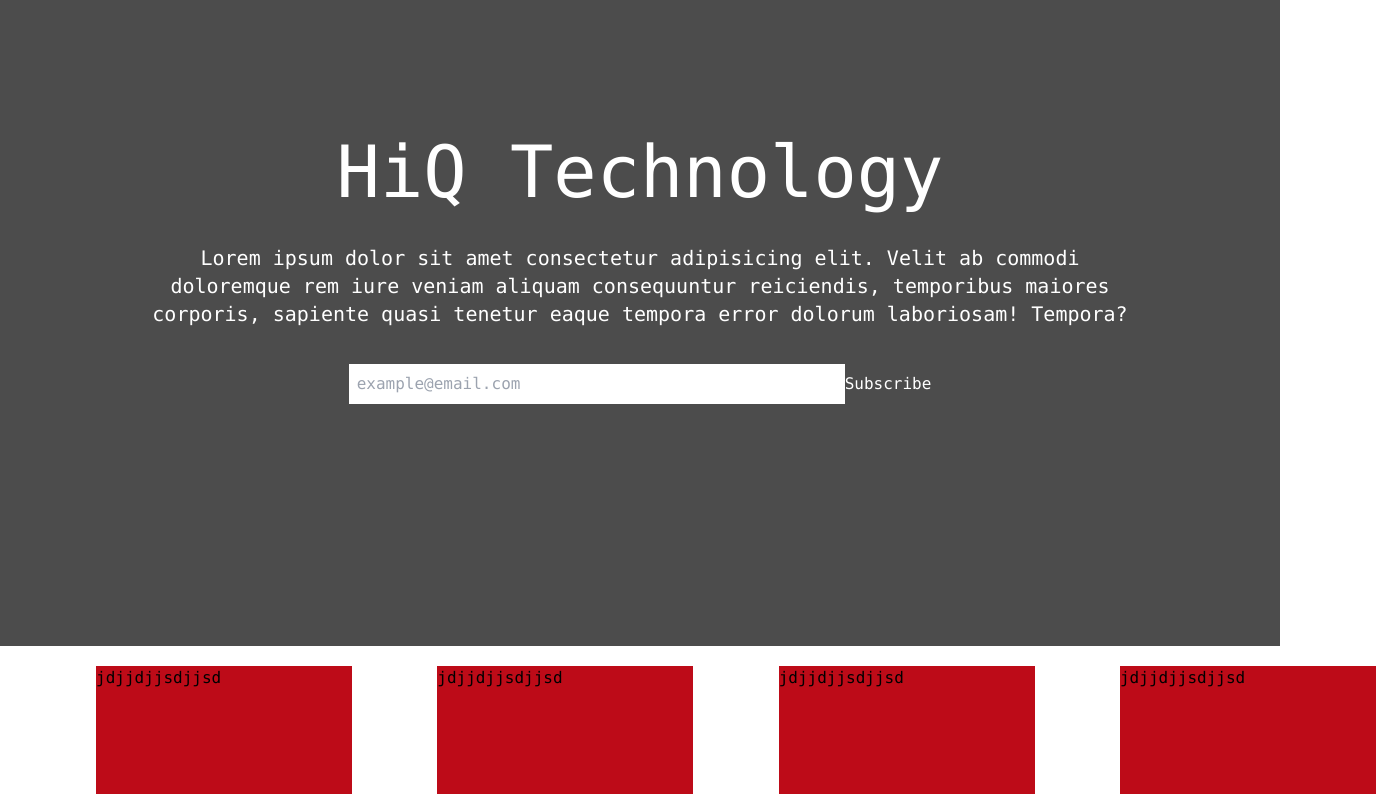
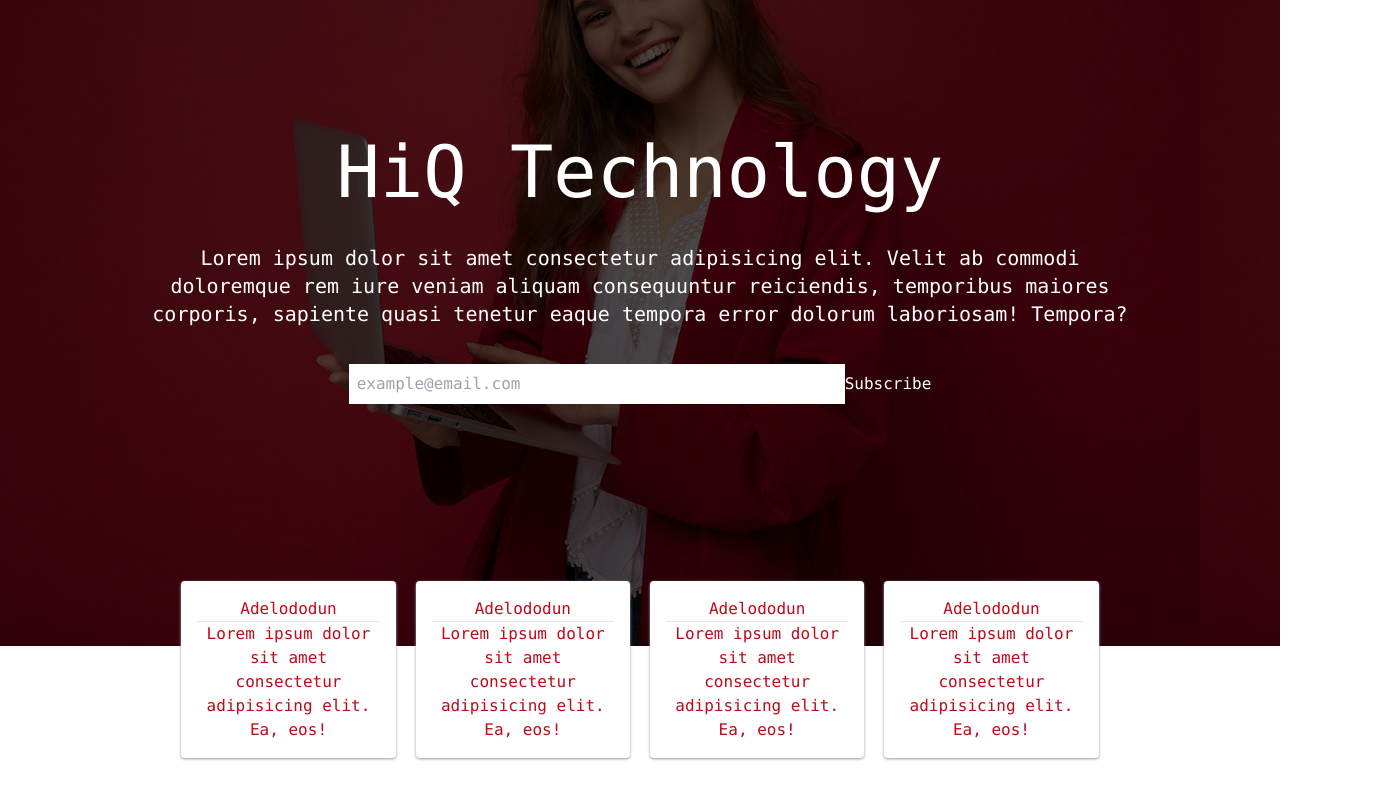
Before and after one commit to doiayokanmi/HiQ, a Next.js app: page / in a window 1280 px wide. Shown: the part 154-948 px from the top of the page, 1376 px wide, since content can reach past the window. Built offline with nearby package versions, Linux system fonts and the light colour scheme.

Commit message:
Service section set

```diff
--- a/components/Hero.jsx
+++ b/components/Hero.jsx
@@ -3,6 +3,7 @@
 import { motion } from "framer-motion";
 import Link from "next/link";
 import React from "react";
+import Services from "./Services";
 
 
 
@@ -28,7 +29,9 @@ const Hero = () => {
             <button>Subscribe</button>
           </div>
 
+        <Services />
         </div>
+
       </div>
     </>
   );
--- a/components/Services.jsx
+++ b/components/Services.jsx
@@ -1,29 +1,50 @@
-import React from 'react'
+import React from "react";
+import { icons } from "react-icons";
 
 const Services = () => {
+  const serviceList = [
+    {
+      title: "Adelododun",
+      color: "bg-primary",
+      para: "Lorem ipsum dolor sit amet consectetur adipisicing elit. Ea, eos!",
+      icon: "",
+    },
+    {
+        title: "Adelododun",
+        color: "bg-primary",
+        para: "Lorem ipsum dolor sit amet consectetur adipisicing elit. Ea, eos!",
+        icon: "",
+      },
+      {
+        title: "Adelododun",
+        color: "bg-primary",
+        para: "Lorem ipsum dolor sit amet consectetur adipisicing elit. Ea, eos!",
+        icon: "",
+      },
+      {
+        title: "Adelododun",
+        color: "bg-primary",
+        para: "Lorem ipsum dolor sit amet consectetur adipisicing elit. Ea, eos!",
+        icon: "",
+      }
+  ];
   return (
     <>
-        <div className="relative px-24">
-            <div className="w-100 absolute flex justify-between py-5 -top-50 w-full h-full">
-                <div className="w-1/5 h-32 bg-primary ">
-                    jdjjdjjsdjjsd
-                </div>
+      <div className="w-11/12 bg-transparent absolute px-24 rounded -bottom-36">
+        <div className="flex justify-between p-8 gap-5">
+          {serviceList.map((item, index) => (
+            <div key={index} className="w-1/4 rounded p-4 text-center bg-white text-primary hover:bg-primary hover:text-white hover:shadow-none shadow shadow-slate-400">
+            <h1 className="text-">{item.title}</h1>
+            <hr />
+              <p>
+                {item.para}
+              </p>
+            </div>
+          ))}
+        </div>
+      </div>
+    </>
+  );
+};
 
-                <div className="w-1/5 h-32 bg-primary ">
-                    jdjjdjjsdjjsd
-                </div>
-
-                <div className="w-1/5 h-32 bg-primary ">
-                    jdjjdjjsdjjsd
-                </div>
-
-                <div className="w-1/5 h-32 bg-primary ">
-                    jdjjdjjsdjjsd
-                </div>
-            </div>
-        </div>
-    </>
-  )
-}
-
-export default Services
+export default Services;
--- a/src/app/globals.css
+++ b/src/app/globals.css
@@ -4,6 +4,8 @@
 
 * {
   box-sizing: border-box;
+  padding: 0;
+  margin: 0;
   @apply font-mono
 }
 
@@ -24,9 +26,8 @@ nav .links a {
   @apply bg-primary p-2 rounded-sm text-white border-2 border-primary hover:bg-white hover:rounded-sm hover:text-primary
 }
 
-
-
 #hero {
+  background-image: url('/bg.jpg');
   @apply relative
 }
 
--- a/src/app/page.js
+++ b/src/app/page.js
@@ -5,7 +5,6 @@ export default function Home() {
   return (
     <>
       <Hero />
-      <Services />
     </>
   )
 }
```
